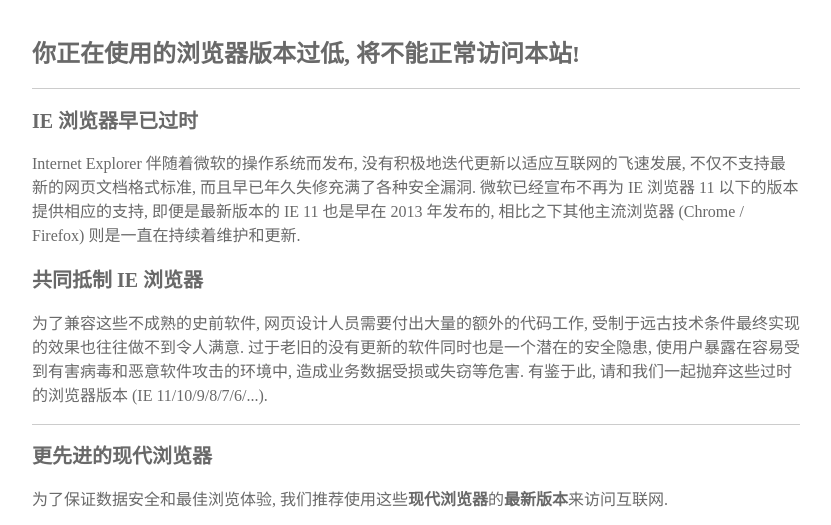
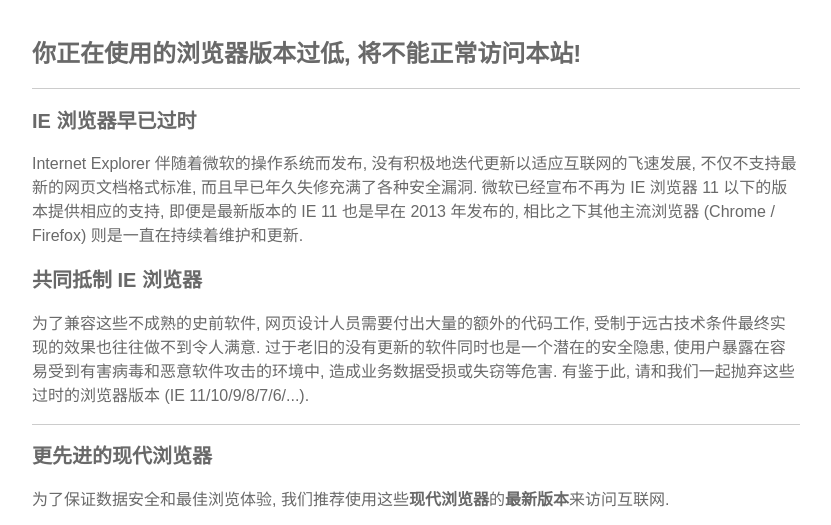
Before and after one commit to lmintlcx/noie, a plain HTML site: page noie/index.html in a window 1280 px wide. Shown: the top 525 px of the page, without its empty margins (224-1055 px from the left). Drawn offline with Linux system fonts and the light colour scheme.

Commit message:
20200712_3

```diff
--- a/noie/index.html
+++ b/noie/index.html
@@ -10,6 +10,10 @@
   <meta name="force-rendering" content="webkit">
   <meta http-equiv="X-UA-Compatible" content="IE=edge,chrome=1">
   <style type="text/css">
+    body {
+      font-family: "Microsoft YaHei", sans-serif;
+    }
+
     .page {
       width: 768px;
       max-width: 98%;
```
